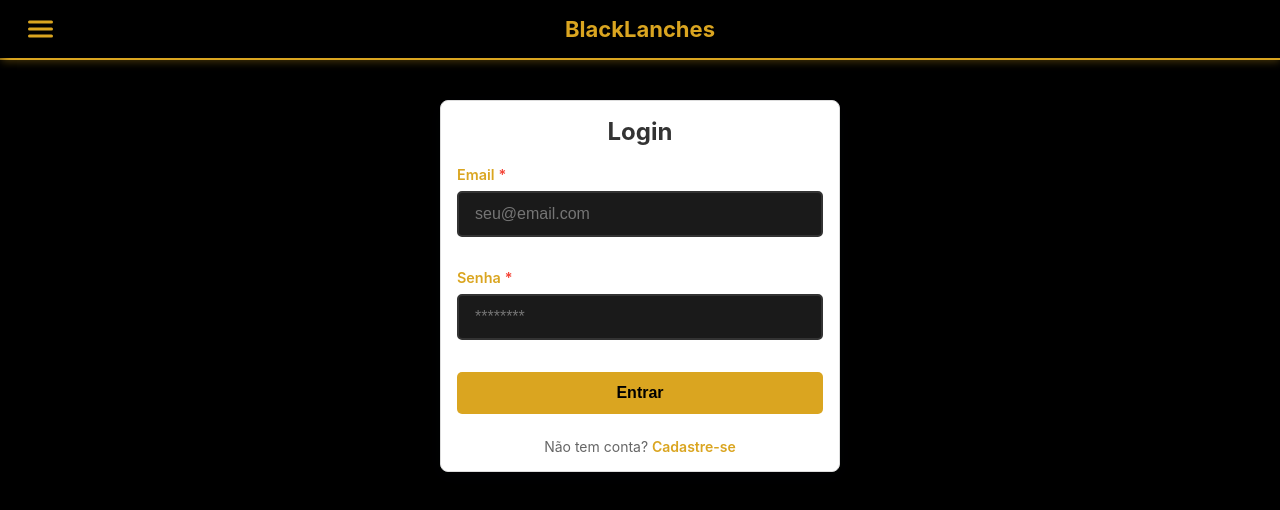
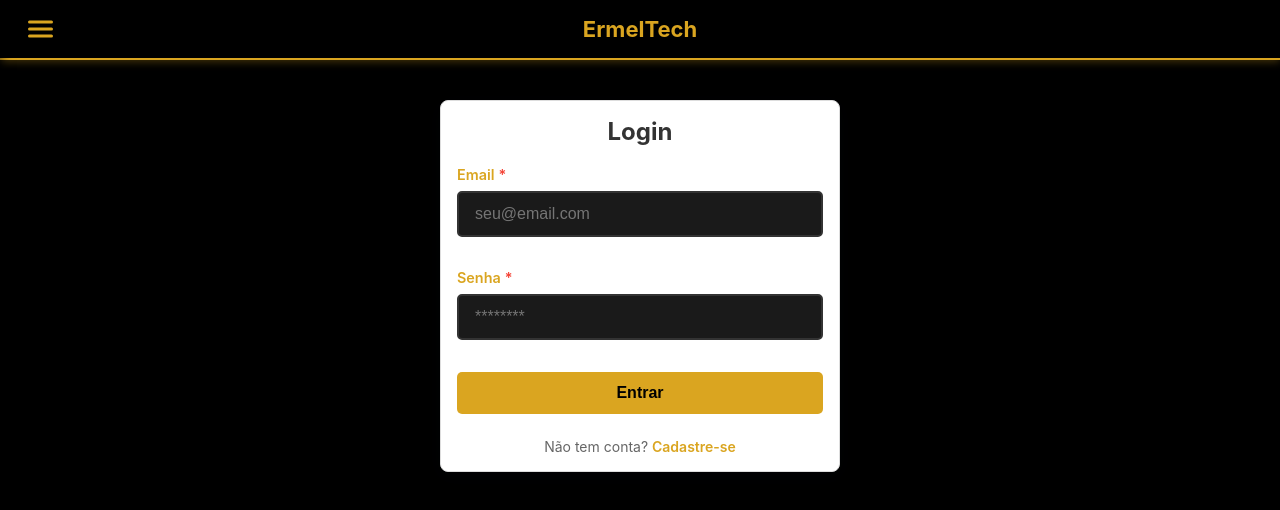
Before and after one commit to andrewermel/SaaS_ErmelTech, a React (Vite) app in the folder frontend/: page /#/login in a window 1280 px wide. Shown: the top 510 px of the page. Built offline with nearby package versions, Linux system fonts and the light colour scheme.

Commit message:
feat: adicionar suporte ao nome da empresa no contexto de autenticação e exibição nas páginas; atualizar interface JwtPayload

```diff
--- a/frontend/src/App.jsx
+++ b/frontend/src/App.jsx
@@ -87,13 +87,14 @@ function AppContent() {
           <span></span>
           <span></span>
         </button>
-        <h1 className="title">BlackLanches</h1>
+        <h1 className="title">
+          {isAuthenticated && user?.companyName
+            ? user.companyName
+            : 'ErmelTech'}
+        </h1>
         {isAuthenticated && user && (
           <div className="header-info">
             <span className="company-info">
-              {user.companyId && (
-                <span>🏢 {user.companyId}</span>
-              )}
               {user.role && (
                 <span className="role-badge">
                   {user.role}
--- a/frontend/src/contexts/AuthContext.jsx
+++ b/frontend/src/contexts/AuthContext.jsx
@@ -33,6 +33,7 @@ export const AuthProvider = ({ children }) => {
         userId: decoded.userId,
         email: decoded.email,
         companyId: decoded.companyId,
+        companyName: decoded.companyName,
         role: decoded.role,
       };
       setUser(userData);
@@ -60,6 +61,7 @@ export const AuthProvider = ({ children }) => {
       userId: decoded.userId,
       email: decoded.email,
       companyId: decoded.companyId,
+      companyName: decoded.companyName,
       role: decoded.role,
     };
     setUser(userData);
--- a/frontend/src/pages/HomePage.jsx
+++ b/frontend/src/pages/HomePage.jsx
@@ -7,7 +7,7 @@ export default function HomePage() {
 
   return (
     <div className="card home-container">
-      <h2>BlackLanches</h2>
+      <h2>{user?.companyName || 'ErmelTech'}</h2>
 
       {user && (
         <div className="welcome-section">
```
Also changed, not shown: 2 other files (tests, documents, lock files or other folders).
